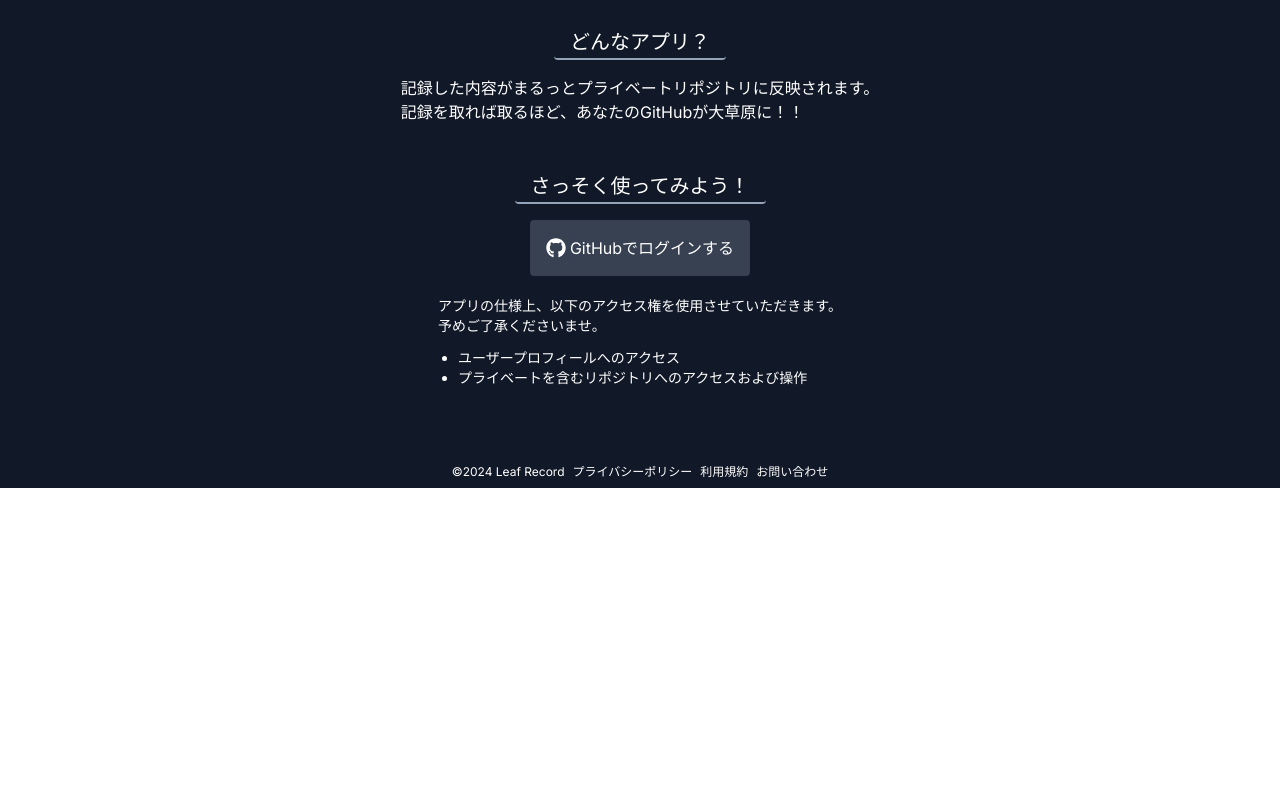
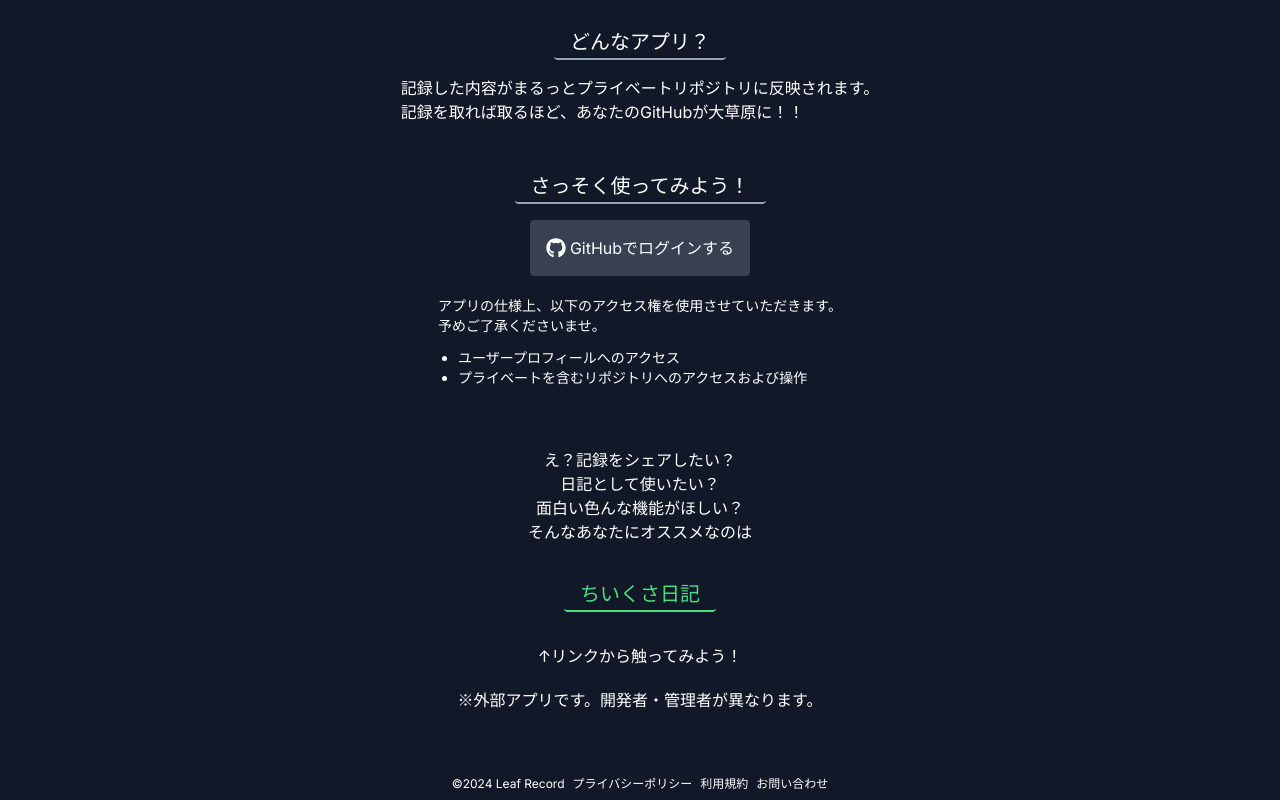
Before and after one commit to topi0247/leaf-record, a Next.js app in the folder front/: page / in a window 1280 px wide. Shown: the part 312-1112 px from the top of the page. Before the commit the page ends 800 px from the top, so only its background shows below. Built offline with nearby package versions, Linux system fonts and the light colour scheme; no server answers; a web font is replaced by a local one.

Commit message:
feat: ちいくさ日記のリンク追加

```diff
--- a/front/src/app/page.tsx
+++ b/front/src/app/page.tsx
@@ -90,6 +90,28 @@
           </ul>
         </div>
       </section>
+      <section className="flex flex-col gap-5">
+        <p className="text-center">
+          え？記録をシェアしたい？
+          <br />
+          日記として使いたい？
+          <br />
+          面白い色んな機能がほしい？
+          <br />
+          そんなあなたにオススメなのは
+        </p>
+        <h3 className="text-center text-xl my-4">
+          <a
+            href="https://chiikusa-diary.fly.dev"
+            target="_blank"
+            className="border-b-2 border-green-400 px-4 pb-1 rounded text-green-400"
+          >
+            ちいくさ日記
+          </a>
+        </h3>
+        <p className="text-center">↑リンクから触ってみよう！</p>
+        <p>※外部アプリです。開発者・管理者が異なります。</p>
+      </section>
     </article>
   );
 }
```
